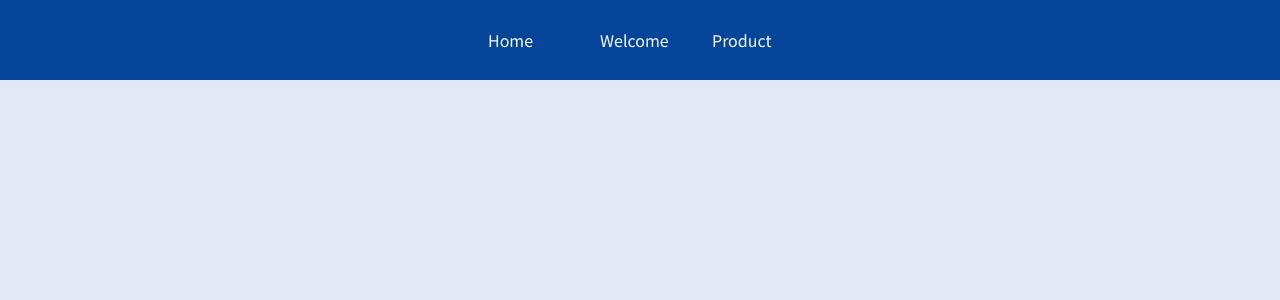
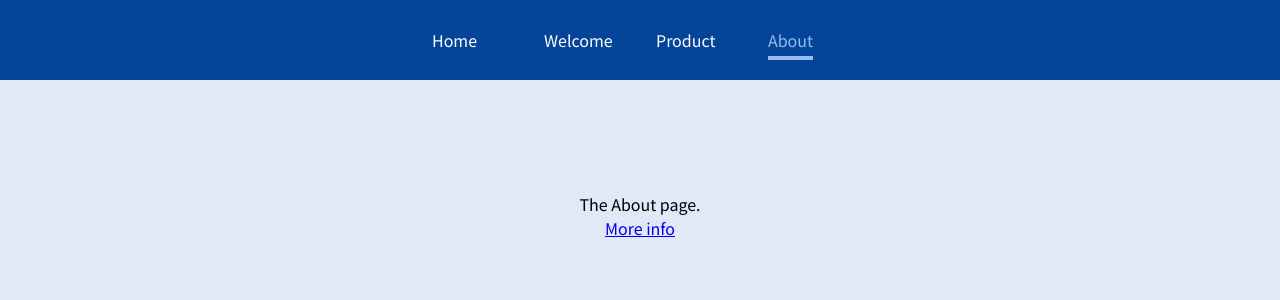
Before and after one commit to adilahamad786/basic-of-react-router-dom, a React (Create React App) app: page /about in a window 1280 px wide. Shown: the top 300 px of the page. Built offline with nearby package versions, Linux system fonts and the light colour scheme.

Commit message:
Another way to implement nested page navigatin in About page.

```diff
--- a/src/App.js
+++ b/src/App.js
@@ -4,6 +4,7 @@ import MainHeader from "./components/MainHeader";
 import Product from "./pages/Product";
 import ProductDetails from "./pages/ProductDetails";
 import Welcome from "./pages/Welcome";
+import About from "./pages/About";
 
 function App() {
   return (
@@ -17,6 +18,7 @@ function App() {
           </Route>
           <Route path="/products" element={<Product />} />
           <Route path="/products/:productId" element={<ProductDetails />} />
+          <Route path="/about/*" element={<About />} />
         </Routes>
       </main>
     </div>
--- a/src/components/MainHeader.js
+++ b/src/components/MainHeader.js
@@ -16,6 +16,9 @@ const MainHeader = () => {
           <li>
             <NavLink className={({isActive}) => isActive ? classes.active : ""} to="/products">Product</NavLink>
           </li>
+          <li>
+            <NavLink className={({isActive}) => isActive ? classes.active : ""} to="/about">About</NavLink>
+          </li>
         </ul>
       </nav>
     </header>
--- /dev/null
+++ b/src/pages/About.js
@@ -0,0 +1,16 @@
+import React from 'react'
+import { Link, Routes, Route } from 'react-router-dom';
+
+export const About = () => {
+  return (
+    <>
+        <div>The About page.</div>
+        <Link to='more-info'>More info</Link>
+        <Routes>
+            <Route path='more-info' element={<p>This is more info related to about page.</p>} />
+        </Routes>
+    </>
+  );
+};
+
+export default About;
```
